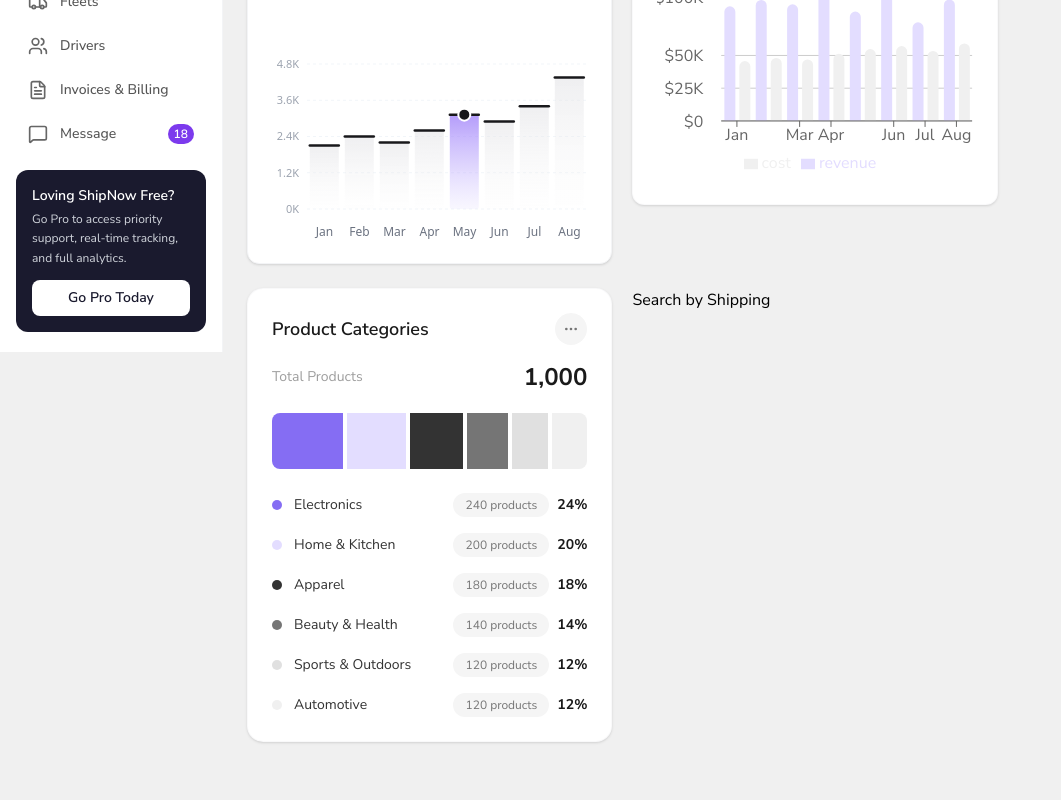
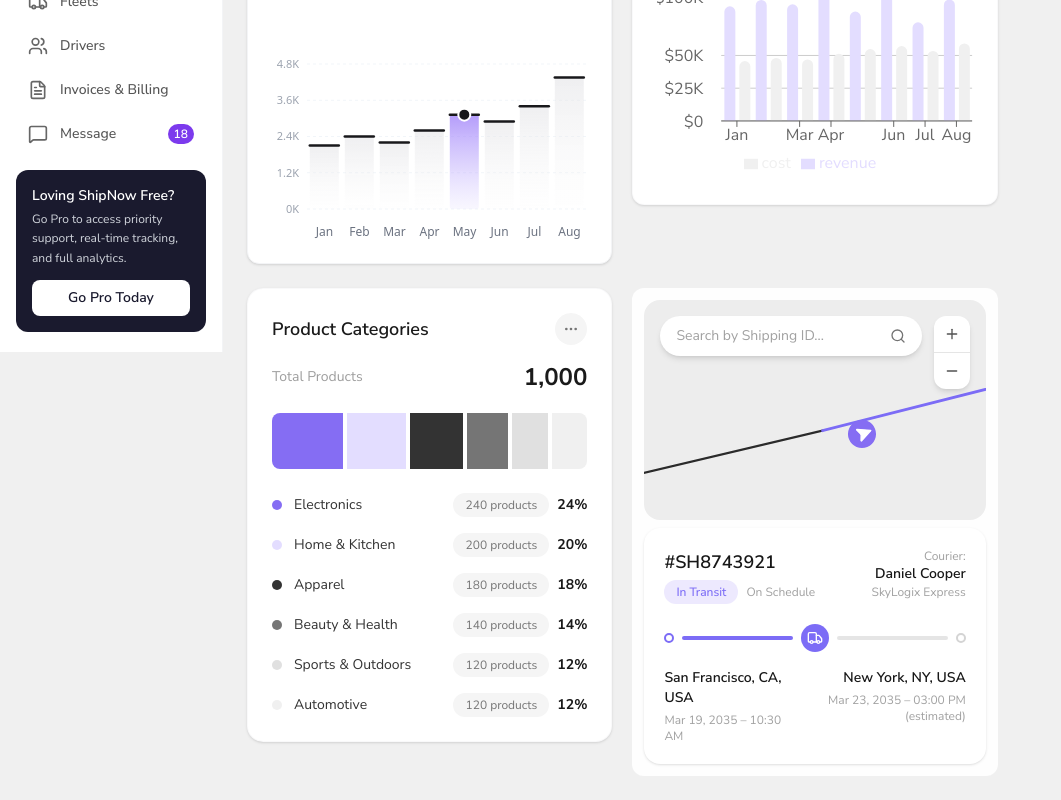
Before and after one commit to gmnayem631/ship-now, a Next.js app: page / in a window 1280 px wide. Shown: the part 448-1248 px from the top of the page, without its empty margins (0-1061 px from the left). Before the commit the page ends 1214 px from the top, so only its background shows below. Built offline with nearby package versions, Linux system fonts and the light colour scheme.

Commit message:
feat: replace LiveTracking with Tracking component; add tracking data structure

```diff
--- a/app/(dashboard)/page.tsx
+++ b/app/(dashboard)/page.tsx
@@ -1,11 +1,12 @@
 "use client";
 
 import DashboardHeader from "../components/dashboard/DashboardHeader";
-import LiveTracking from "../components/dashboard/LiveTracking";
+
 import ProductCategories from "../components/dashboard/ProductCategories";
 import ProfitSummary from "../components/dashboard/ProfitSummary";
 import ShipmentStatistic from "../components/dashboard/ShipmentStatistic";
 import StatCard from "../components/dashboard/StatCard";
+import Tracking from "../components/dashboard/Tracking";
 
 export default function DashboardPage() {
   return (
@@ -29,7 +30,7 @@ export default function DashboardPage() {
               <ProductCategories />
             </div>
             <div className="col-span-1">
-              <LiveTracking />
+              <Tracking />
             </div>
           </div>
         </div>
--- a/app/components/dashboard/LiveTracking.tsx
+++ /dev/null
@@ -1,7 +0,0 @@
-import React from "react";
-
-const LiveTracking = () => {
-  return <div>Search by Shipping</div>;
-};
-
-export default LiveTracking;
--- /dev/null
+++ b/app/components/dashboard/Tracking.tsx
@@ -0,0 +1,131 @@
+"use client";
+
+import { Search, Plus, Minus, Send, Truck } from "lucide-react";
+
+export default function Tracking() {
+  return (
+    <div className="mx-auto w-full max-w-xl rounded-xl bg-[#FEFEFE] p-3">
+      {/* Map area */}
+      <div className="relative h-55 w-full overflow-hidden rounded-2xl bg-[#EDEDED]">
+        {/* Search bar */}
+        <div className="absolute top-4 right-16 left-4 z-10">
+          <div className="flex items-center gap-2 rounded-full bg-white px-4 py-2.5 shadow-md">
+            <input
+              type="text"
+              placeholder="Search by Shipping ID..."
+              className="w-full bg-transparent text-sm text-neutral-400 outline-none placeholder:text-neutral-400"
+            />
+            <Search className="h-4 w-4 shrink-0 text-neutral-500" />
+          </div>
+        </div>
+
+        {/* Zoom controls */}
+        <div className="absolute top-4 right-4 z-10 flex flex-col overflow-hidden rounded-xl bg-white shadow-md">
+          <button
+            type="button"
+            aria-label="Zoom in"
+            className="flex h-9 w-9 items-center justify-center text-neutral-600 hover:bg-neutral-50"
+          >
+            <Plus className="h-4 w-4" />
+          </button>
+          <div className="h-px w-full bg-neutral-200" />
+          <button
+            type="button"
+            aria-label="Zoom out"
+            className="flex h-9 w-9 items-center justify-center text-neutral-600 hover:bg-neutral-50"
+          >
+            <Minus className="h-4 w-4" />
+          </button>
+        </div>
+
+        {/* Route line */}
+        <svg
+          viewBox="0 0 574 288"
+          className="absolute inset-0 h-full w-full"
+          preserveAspectRatio="none"
+        >
+          {/* traveled route (dark) */}
+          <line
+            x1="-20"
+            y1="230"
+            x2="300"
+            y2="171"
+            stroke="#2B2B2B"
+            strokeWidth="3"
+            strokeLinecap="round"
+          />
+          {/* remaining route (purple) */}
+          <line
+            x1="300"
+            y1="171"
+            x2="600"
+            y2="112"
+            stroke="#7C6CF6"
+            strokeWidth="4"
+            strokeLinecap="round"
+          />
+        </svg>
+
+        {/* Current position marker */}
+        <div className="absolute top-30 left-51 rotate-23 rounded-full bg-[#856DF3] p-1.5">
+          <Send className="h-4 w-4 text-white" fill="white" />
+        </div>
+      </div>
+
+      {/* Info card */}
+      <div className="mt-2 rounded-2xl bg-white p-5 shadow-sm">
+        <div className="flex items-start justify-between">
+          <div>
+            <h2 className="text-lg font-semibold text-neutral-900">
+              #SH8743921
+            </h2>
+            <div className="mt-1 flex items-center gap-2">
+              <span className="rounded-full bg-[#EDE9FE] px-3 py-1 text-xs font-medium text-[#7C6CF6]">
+                In Transit
+              </span>
+              <span className="text-xs text-neutral-400">On Schedule</span>
+            </div>
+          </div>
+          <div className="text-right">
+            <p className="text-xs text-neutral-400">Courier:</p>
+            <p className="text-sm font-semibold text-neutral-900">
+              Daniel Cooper
+            </p>
+            <p className="text-xs text-neutral-400">SkyLogix Express</p>
+          </div>
+        </div>
+
+        {/* Progress bar */}
+        <div className="relative mt-5 flex items-center">
+          <div className="h-2.5 w-2.5 rounded-full border-2 border-[#7C6CF6] bg-white" />
+          <div className="mx-2 h-1 flex-1 rounded-full bg-[#7C6CF6]" />
+          <div className="flex h-7 w-7 shrink-0 items-center justify-center rounded-full bg-[#7C6CF6]">
+            <Truck className="h-4 w-4 text-white" />
+          </div>
+          <div className="mx-2 h-1 flex-1 rounded-full bg-neutral-200" />
+          <div className="h-2.5 w-2.5 rounded-full border-2 border-neutral-300 bg-white" />
+        </div>
+
+        {/* Locations */}
+        <div className="mt-4 flex items-start justify-between">
+          <div>
+            <p className="text-sm font-semibold text-neutral-900">
+              San Francisco, CA, USA
+            </p>
+            <p className="mt-1 text-xs text-neutral-400">
+              Mar 19, 2035 – 10:30 AM
+            </p>
+          </div>
+          <div className="text-right">
+            <p className="text-sm font-semibold text-neutral-900">
+              New York, NY, USA
+            </p>
+            <p className="mt-1 text-xs text-neutral-400">
+              Mar 23, 2035 – 03:00 PM (estimated)
+            </p>
+          </div>
+        </div>
+      </div>
+    </div>
+  );
+}
--- /dev/null
+++ b/app/data/trackingData.ts
@@ -0,0 +1,27 @@
+export const trackingData = {
+  trackingId: "SH8743921",
+
+  status: "In Transit",
+  schedule: "On Schedule",
+
+  courier: {
+    name: "Daniel Cooper",
+    company: "SkyLogix Express",
+  },
+
+  from: {
+    city: "San Francisco, CA, USA",
+    date: "Mar 19, 2035 - 10:30 AM",
+    lat: 37.7749,
+    lng: -122.4194,
+  },
+
+  to: {
+    city: "New York, NY, USA",
+    date: "Mar 23, 2035 - 03:00 PM (estimated)",
+    lat: 40.7128,
+    lng: -74.006,
+  },
+
+  progress: 58,
+};
--- a/package.json
+++ b/package.json
@@ -10,10 +10,13 @@
   },
   "dependencies": {
     "@recharts/devtools": "^0.0.14",
+    "framer-motion": "^12.42.2",
+    "leaflet": "^1.9.4",
     "lucide-react": "^1.27.0",
     "next": "16.2.11",
     "react": "19.2.4",
     "react-dom": "19.2.4",
+    "react-leaflet": "^5.0.0",
     "recharts": "^3.10.1"
   },
   "devDependencies": {
```
Also changed, not shown: 1 other file (tests, documents, lock files or other folders).
